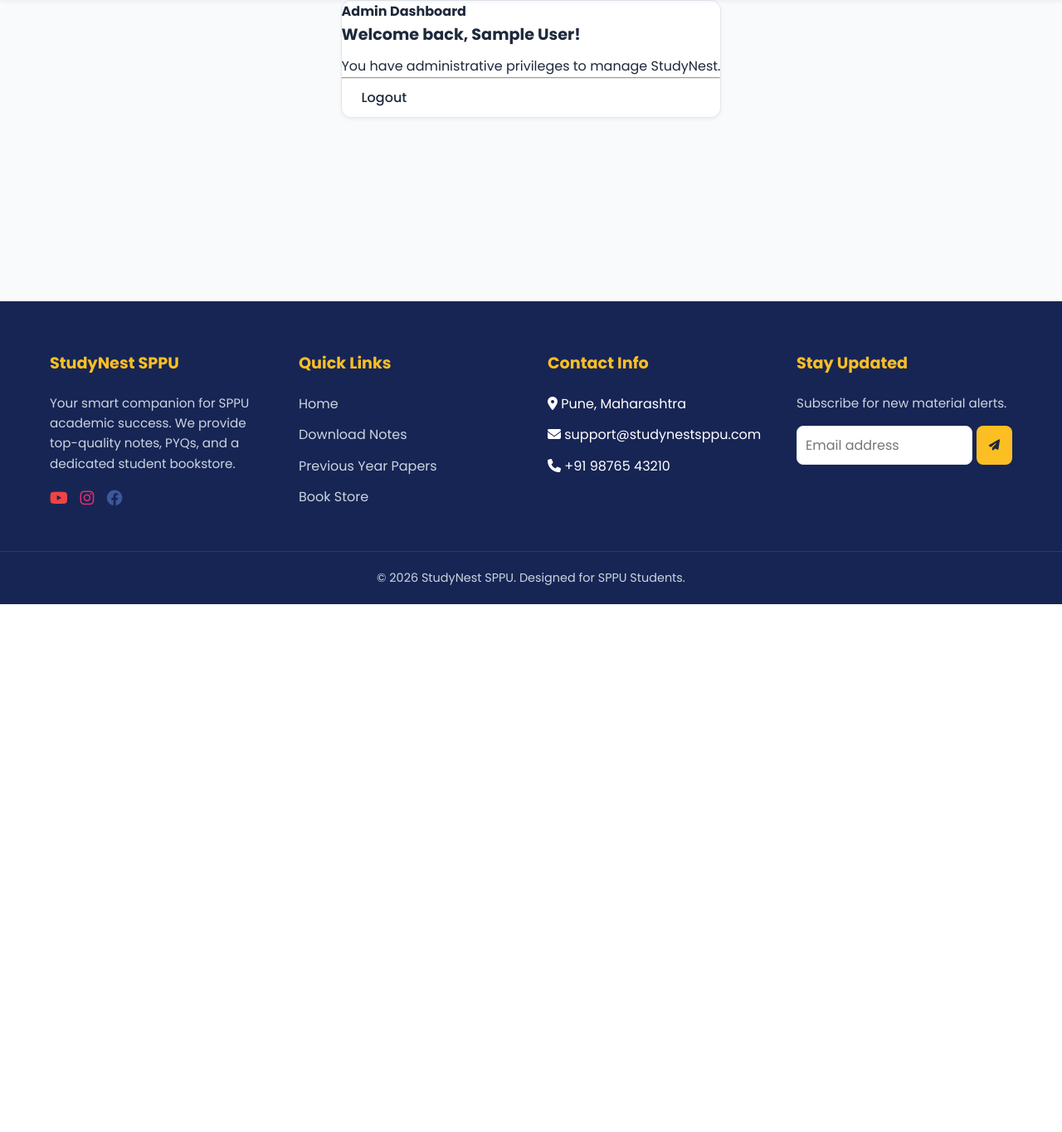
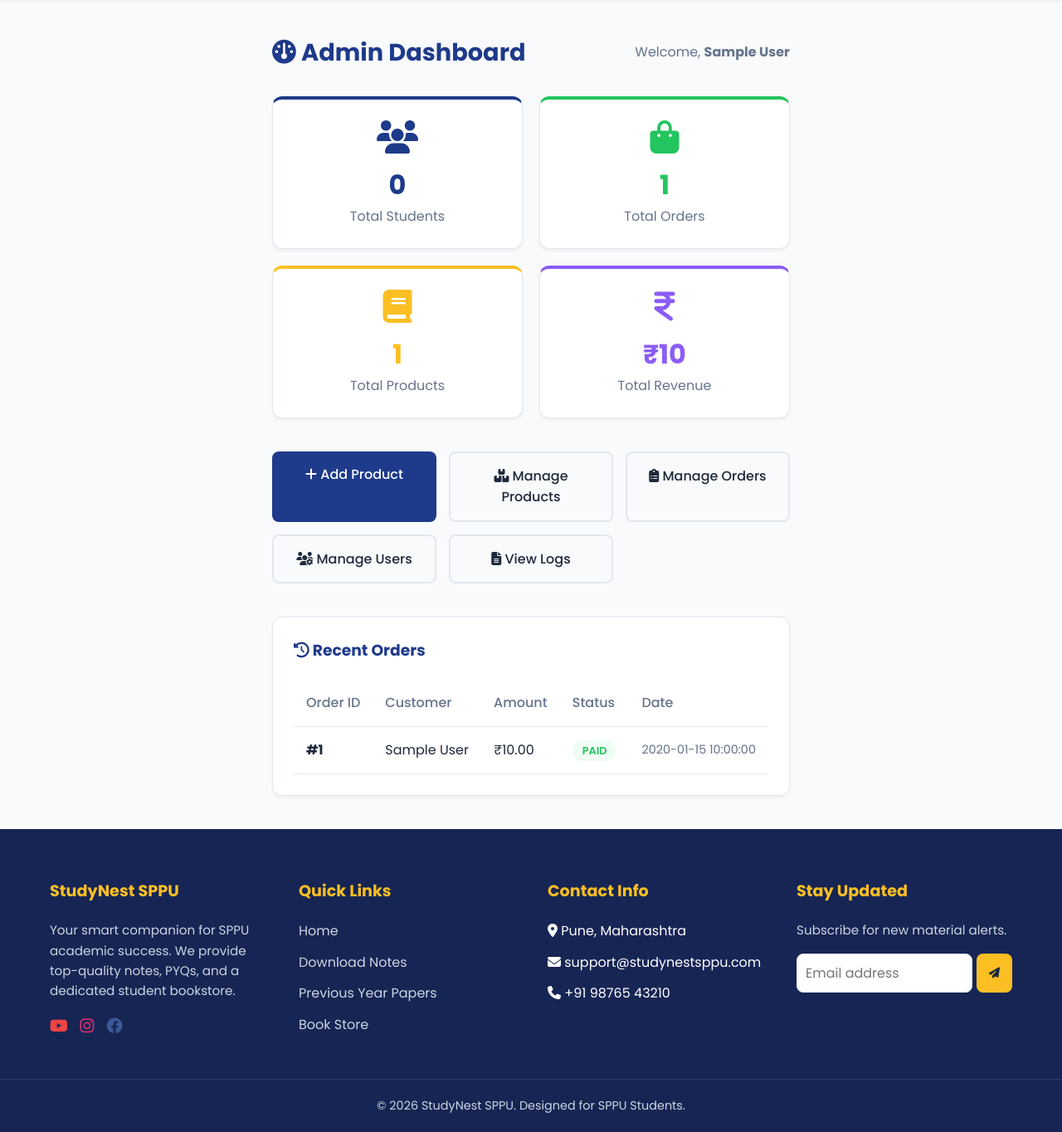
Before and after one commit to Mayuri572/StudyNest-SPPU, a PHP site: page /studynest/admin/dashboard.php in a window 1280 px wide. Shown: the part 72-1436 px from the top of the page at 83% size. Before the commit the page ends 800 px from the top, so only its background shows below. Run offline with PHP 8.4, Linux system fonts and the light colour scheme; the visitor is signed in with stand-in values (Sample User, id 1); tables that the repository leaves empty or names only in its code hold one stand-in row (values such as "Sample post").

Commit message:
feat: add admin dashboard with stats

```diff
--- a/admin/dashboard.php
+++ b/admin/dashboard.php
@@ -1,34 +1,111 @@
 <?php
-// admin/dashboard.php
 session_start();
 
-// Protection: Check if user is logged in AND has 'admin' role
 if (!isset($_SESSION['user_id']) || $_SESSION['role'] !== 'admin') {
-    // Unauthorized access, redirect to login
     header("Location: ../auth/login.php");
     exit();
 }
+
+require_once '../config/db.php';
+
+// Stats
+$total_users    = $conn->query("SELECT COUNT(*) AS c FROM users WHERE role='user'")->fetch_assoc()['c'];
+$total_orders   = $conn->query("SELECT COUNT(*) AS c FROM orders")->fetch_assoc()['c'];
+$total_products = $conn->query("SELECT COUNT(*) AS c FROM products")->fetch_assoc()['c'];
+$revenue        = $conn->query("SELECT SUM(total_amount) AS r FROM orders WHERE status='paid'")->fetch_assoc()['r'] ?? 0;
+
+// Recent orders
+$recent_orders = $conn->query("SELECT o.id, o.full_name, o.total_amount, o.status, o.created_at FROM orders o ORDER BY o.created_at DESC LIMIT 5");
 
 include '../includes/header.php';
 include '../includes/navbar.php';
 ?>
 
-<div class="container mt-5">
-    <div class="card shadow">
-        <div class="card-header bg-dark text-white">
-            <h4>Admin Dashboard</h4>
+<main class="container" style="padding:40px 20px;">
+    <div style="display:flex; justify-content:space-between; align-items:center; margin-bottom:30px; flex-wrap:wrap; gap:15px;">
+        <h2 style="color:var(--primary); font-size:1.8rem;">
+            <i class="fa-solid fa-gauge"></i> Admin Dashboard
+        </h2>
+        <span style="color:var(--text-light);">Welcome, <strong><?php echo htmlspecialchars($_SESSION['user_name']); ?></strong></span>
+    </div>
+
+    <!-- Stats Cards -->
+    <div style="display:grid; grid-template-columns:repeat(auto-fill, minmax(220px, 1fr)); gap:20px; margin-bottom:40px;">
+        <div class="card" style="padding:25px; text-align:center; border-top:4px solid var(--primary);">
+            <i class="fa-solid fa-users" style="font-size:2.5rem; color:var(--primary); margin-bottom:12px;"></i>
+            <h3 style="font-size:2rem; color:var(--primary);"><?php echo $total_users; ?></h3>
+            <p style="color:var(--text-light);">Total Students</p>
         </div>
-        <div class="card-body">
-            <h5 class="card-title">Welcome back, <?php echo htmlspecialchars($_SESSION['user_name']); ?>!</h5>
-            <p class="card-text">You have administrative privileges to manage StudyNest.</p>
-
-            <hr>
-
-            <div class="d-grid gap-2 d-md-block">
-                <a href="../auth/logout.php" class="btn btn-danger">Logout</a>
-                </div>
+        <div class="card" style="padding:25px; text-align:center; border-top:4px solid #22c55e;">
+            <i class="fa-solid fa-bag-shopping" style="font-size:2.5rem; color:#22c55e; margin-bottom:12px;"></i>
+            <h3 style="font-size:2rem; color:#22c55e;"><?php echo $total_orders; ?></h3>
+            <p style="color:var(--text-light);">Total Orders</p>
+        </div>
+        <div class="card" style="padding:25px; text-align:center; border-top:4px solid var(--accent);">
+            <i class="fa-solid fa-book" style="font-size:2.5rem; color:var(--accent); margin-bottom:12px;"></i>
+            <h3 style="font-size:2rem; color:var(--accent);"><?php echo $total_products; ?></h3>
+            <p style="color:var(--text-light);">Total Products</p>
+        </div>
+        <div class="card" style="padding:25px; text-align:center; border-top:4px solid #8b5cf6;">
+            <i class="fa-solid fa-indian-rupee-sign" style="font-size:2.5rem; color:#8b5cf6; margin-bottom:12px;"></i>
+            <h3 style="font-size:2rem; color:#8b5cf6;">₹<?php echo number_format($revenue, 0); ?></h3>
+            <p style="color:var(--text-light);">Total Revenue</p>
         </div>
     </div>
-</div>
+
+    <!-- Quick Links -->
+    <div style="display:grid; grid-template-columns:repeat(auto-fill, minmax(180px, 1fr)); gap:15px; margin-bottom:40px;">
+        <a href="add-product.php" class="btn btn-primary" style="text-align:center; padding:15px;">
+            <i class="fa-solid fa-plus"></i> Add Product
+        </a>
+        <a href="manage-products.php" class="btn btn-outline" style="text-align:center; padding:15px;">
+            <i class="fa-solid fa-boxes-stacked"></i> Manage Products
+        </a>
+        <a href="manage-orders.php" class="btn btn-outline" style="text-align:center; padding:15px;">
+            <i class="fa-solid fa-clipboard-list"></i> Manage Orders
+        </a>
+        <a href="manage-users.php" class="btn btn-outline" style="text-align:center; padding:15px;">
+            <i class="fa-solid fa-users-gear"></i> Manage Users
+        </a>
+        <a href="logs.php" class="btn btn-outline" style="text-align:center; padding:15px;">
+            <i class="fa-solid fa-file-lines"></i> View Logs
+        </a>
+    </div>
+
+    <!-- Recent Orders -->
+    <div class="card" style="padding:25px;">
+        <h3 style="color:var(--primary); margin-bottom:20px;"><i class="fa-solid fa-clock-rotate-left"></i> Recent Orders</h3>
+        <?php if ($recent_orders->num_rows === 0): ?>
+            <p style="color:var(--text-light);">No orders yet.</p>
+        <?php else: ?>
+        <div style="overflow-x:auto;">
+        <table class="cart-table">
+            <thead>
+                <tr>
+                    <th>Order ID</th><th>Customer</th><th>Amount</th><th>Status</th><th>Date</th>
+                </tr>
+            </thead>
+            <tbody>
+                <?php while ($o = $recent_orders->fetch_assoc()): ?>
+                <tr>
+                    <td><strong>#<?php echo $o['id']; ?></strong></td>
+                    <td><?php echo htmlspecialchars($o['full_name']); ?></td>
+                    <td>₹<?php echo number_format($o['total_amount'], 2); ?></td>
+                    <td>
+                        <span style="padding:4px 12px; border-radius:20px; font-size:0.8rem; font-weight:600;
+                            background:<?php echo $o['status']==='paid' ? '#f0fdf4' : '#fffbeb'; ?>;
+                            color:<?php echo $o['status']==='paid' ? '#22c55e' : '#f59e0b'; ?>;">
+                            <?php echo strtoupper(htmlspecialchars($o['status'])); ?>
+                        </span>
+                    </td>
+                    <td style="color:var(--text-light); font-size:0.9rem;"><?php echo htmlspecialchars($o['created_at']); ?></td>
+                </tr>
+                <?php endwhile; ?>
+            </tbody>
+        </table>
+        </div>
+        <?php endif; ?>
+    </div>
+</main>
 
 <?php include '../includes/footer.php'; ?>
```
